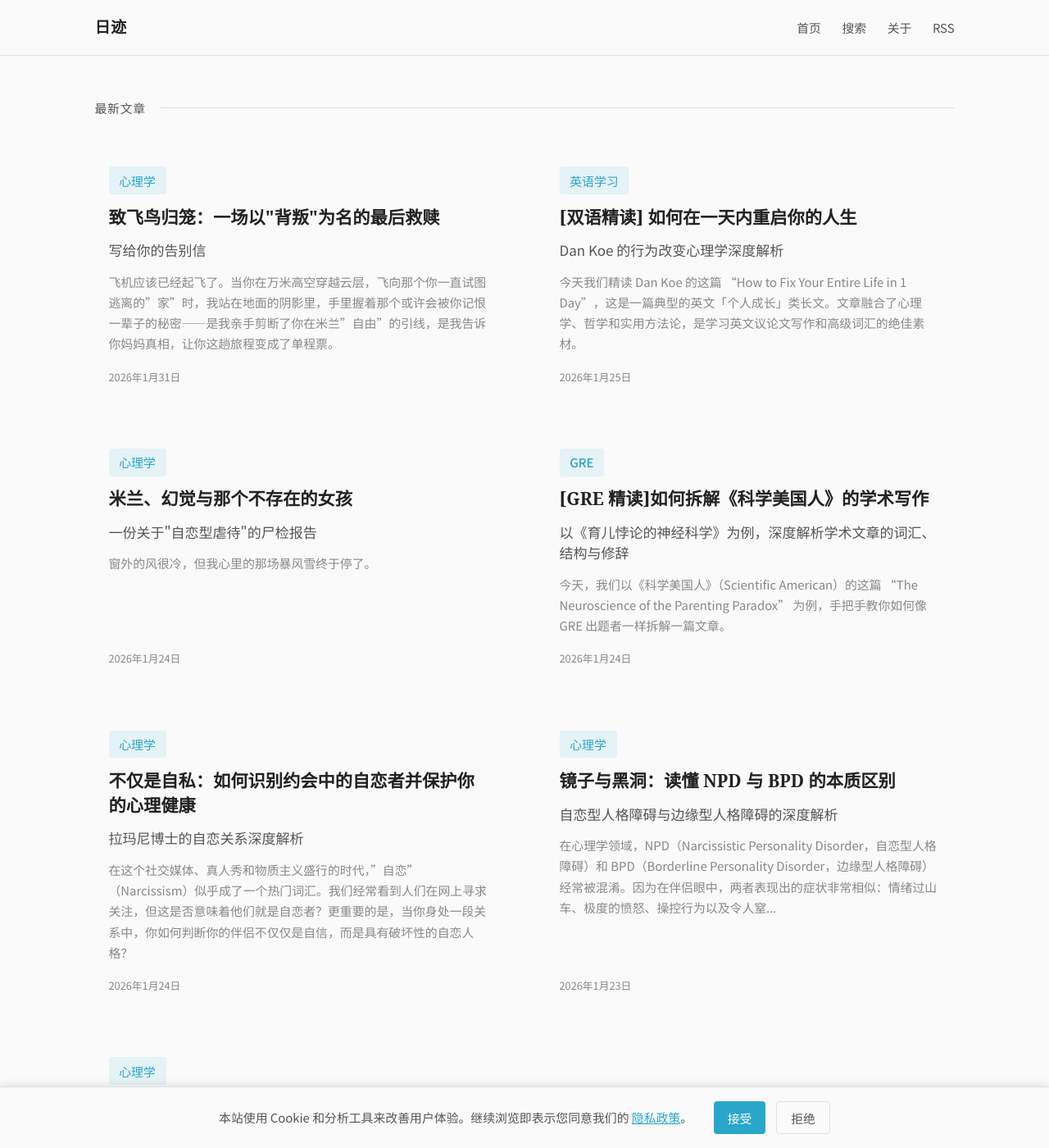
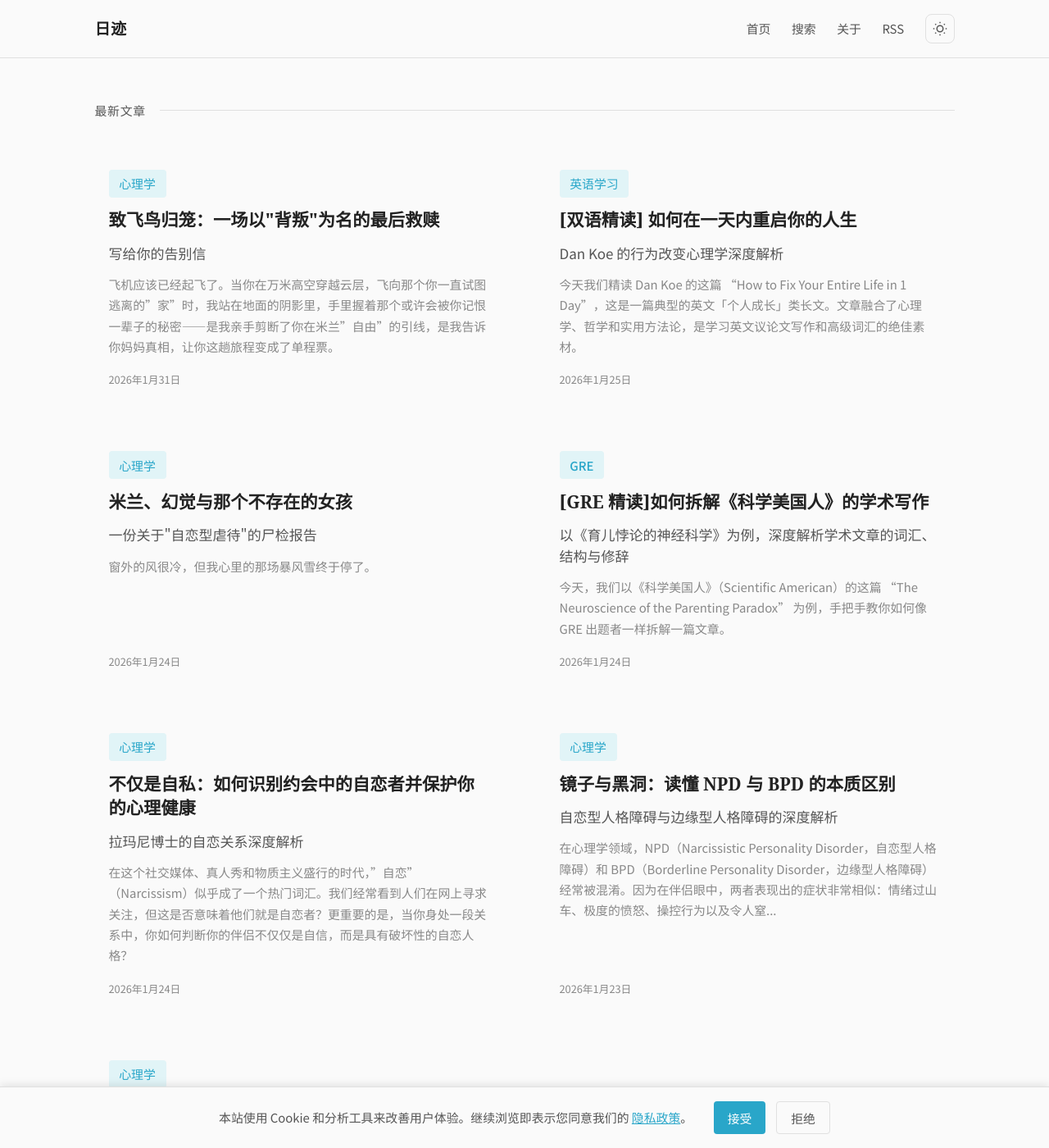
Before and after one commit to magazinesclubnew/magazinesclubnew.github.io, a Jekyll site: the page built from index.md, in a window 1280 px wide and 1400 px high. Shown: the whole window at 82% size. Built offline with Jekyll 4.4.1, drawn with Linux system fonts in a browser that asks for light colours; nearby versions of some CDN libraries; comment, search, counter and statistics services are not loaded.

Commit message:
Add dark mode toggle and improve View Transitions
- Add dark mode toggle button in navigation bar
- Replace CSS media query with Tailwind dark: classes
- Save user theme preference to localStorage
- Auto-detect system preference on first visit
- Remove entrance animations for smoother experience
- Improve View Transition timing and easing

Co-Authored-By: Claude Opus 4.5 <noreply@anthropic.com>

```diff
--- a/_layouts/default.html
+++ b/_layouts/default.html
@@ -29,8 +29,40 @@
   <script src="https://cdn.tailwindcss.com"></script>
   <script>
     tailwind.config = {
-      corePlugins: { preflight: false }
+      darkMode: 'class',
+      corePlugins: { preflight: false },
+      theme: {
+        extend: {
+          colors: {
+            bg: 'var(--color-bg)',
+            surface: 'var(--color-surface)',
+            text: {
+              DEFAULT: 'var(--color-text)',
+              secondary: 'var(--color-text-secondary)',
+              tertiary: 'var(--color-text-tertiary)',
+            },
+            accent: {
+              DEFAULT: 'var(--color-accent)',
+              hover: 'var(--color-accent-hover)',
+            },
+            border: {
+              DEFAULT: 'var(--color-border)',
+              light: 'var(--color-border-light)',
+            },
+          }
+        }
+      }
     }
+  </script>
+  <script>
+    // Dark mode initialization (before page renders to avoid flash)
+    (function() {
+      const saved = localStorage.getItem('theme');
+      const prefersDark = window.matchMedia('(prefers-color-scheme: dark)').matches;
+      if (saved === 'dark' || (!saved && prefersDark)) {
+        document.documentElement.classList.add('dark');
+      }
+    })();
   </script>
 
   <link rel="stylesheet" href="{{ '/assets/css/main.css' | relative_url }}">
@@ -87,6 +119,14 @@
         <a href="{{ '/search' | relative_url }}">搜索</a>
         <a href="{{ '/about' | relative_url }}">关于</a>
         <a href="{{ '/feed.xml' | relative_url }}">RSS</a>
+        <button id="theme-toggle" class="theme-toggle" aria-label="切换深色模式">
+          <svg class="icon-sun" viewBox="0 0 24 24" width="18" height="18" fill="none" stroke="currentColor" stroke-width="2">
+            <circle cx="12" cy="12" r="5"/><path d="M12 1v2M12 21v2M4.22 4.22l1.42 1.42M18.36 18.36l1.42 1.42M1 12h2M21 12h2M4.22 19.78l1.42-1.42M18.36 5.64l1.42-1.42"/>
+          </svg>
+          <svg class="icon-moon" viewBox="0 0 24 24" width="18" height="18" fill="none" stroke="currentColor" stroke-width="2">
+            <path d="M21 12.79A9 9 0 1 1 11.21 3 7 7 0 0 0 21 12.79z"/>
+          </svg>
+        </button>
       </div>
     </nav>
   </header>
@@ -100,5 +140,12 @@
       <p>&copy; {{ site.time | date: '%Y' }} {{ site.author }}</p>
     </div>
   </footer>
+  <script>
+    document.getElementById('theme-toggle').addEventListener('click', function() {
+      const html = document.documentElement;
+      const isDark = html.classList.toggle('dark');
+      localStorage.setItem('theme', isDark ? 'dark' : 'light');
+    });
+  </script>
 </body>
 </html>
--- a/_layouts/home.html
+++ b/_layouts/home.html
@@ -13,7 +13,7 @@ layout: default
       <article class="card">
         <a href="{{ post.url | relative_url }}" class="card-link">
           {% if post.tags.size > 0 %}
-          <span class="card-tag">{{ post.tags | first }}</span>
+          <span class="card-tag bg-cyan-500/10 dark:bg-cyan-400/15">{{ post.tags | first }}</span>
           {% endif %}
           <h2 class="card-title" style="view-transition-name: post-title-{{ post.url | slugify }};">{{ post.title }}</h2>
           {% if post.subtitle %}
--- a/_layouts/post.html
+++ b/_layouts/post.html
@@ -14,7 +14,7 @@ layout: default
     {% if page.tags.size > 0 %}
     <div class="article-tags">
       {% for tag in page.tags %}
-      <a href="{{ '/tags/' | append: tag | append: '/' | relative_url }}" class="tag">{{ tag }}</a>
+      <a href="{{ '/tags/' | append: tag | append: '/' | relative_url }}" class="tag bg-cyan-500/10 dark:bg-cyan-400/15 hover:bg-cyan-500/20 dark:hover:bg-cyan-400/25">{{ tag }}</a>
       {% endfor %}
     </div>
     {% endif %}
--- a/assets/css/main.css
+++ b/assets/css/main.css
@@ -46,8 +46,7 @@
 }
 
 /* Dark mode */
-@media (prefers-color-scheme: dark) {
-  :root {
+.dark {
   --color-bg: #0d0d0d;
   --color-surface: #1a1a1a;
   --color-text: #e8e8e8;
@@ -58,7 +57,6 @@
   --color-border: #2a2a2a;
   --color-border-light: #1f1f1f;
   --color-code-bg: #1a1a1a;
-  }
 }
 
 /* ============================================
@@ -197,6 +195,7 @@ body {
 
 .nav-links {
   display: flex;
+  align-items: center;
   gap: var(--space-6);
 }
 
@@ -209,6 +208,42 @@ body {
 
 .nav-links a:hover {
   color: var(--color-accent);
+}
+
+/* Theme Toggle Button */
+.theme-toggle {
+  display: flex;
+  align-items: center;
+  justify-content: center;
+  width: 36px;
+  height: 36px;
+  background: transparent;
+  border: 1px solid var(--color-border);
+  border-radius: 8px;
+  cursor: pointer;
+  color: var(--color-text-secondary);
+  transition: all 0.2s;
+}
+
+.theme-toggle:hover {
+  border-color: var(--color-accent);
+  color: var(--color-accent);
+}
+
+.theme-toggle .icon-sun {
+  display: block;
+}
+
+.theme-toggle .icon-moon {
+  display: none;
+}
+
+.dark .theme-toggle .icon-sun {
+  display: none;
+}
+
+.dark .theme-toggle .icon-moon {
+  display: block;
 }
 
 /* ============================================
@@ -297,11 +332,6 @@ body {
   margin-bottom: var(--space-3);
 }
 
-@media (prefers-color-scheme: dark) {
-  .card-tag {
-    background: rgba(61, 189, 224, 0.15);
-  }
-}
 
 .card-title {
   font-family: 'Noto Serif SC', 'Noto Serif', Georgia, serif;
@@ -423,16 +453,6 @@ body {
   color: var(--color-accent-hover);
 }
 
-@media (prefers-color-scheme: dark) {
-  .tag {
-    background: rgba(61, 189, 224, 0.15);
-    color: var(--color-accent);
-  }
-
-  .tag:hover {
-    background: rgba(61, 189, 224, 0.25);
-  }
-}
 
 /* ============================================
    Tag Page
@@ -780,13 +800,11 @@ body {
 .highlight .mi, .highlight .mf { color: #005cc5; }
 .highlight .o, .highlight .p { color: var(--color-text); }
 
-@media (prefers-color-scheme: dark) {
-  .highlight .c, .highlight .c1, .highlight .cm { color: #6a737d; }
-  .highlight .k, .highlight .kd, .highlight .kn { color: #ff7b72; }
-  .highlight .s, .highlight .s1, .highlight .s2 { color: #a5d6ff; }
-  .highlight .n, .highlight .nf, .highlight .nc { color: #d2a8ff; }
-  .highlight .mi, .highlight .mf { color: #79c0ff; }
-}
+.dark .highlight .c, .dark .highlight .c1, .dark .highlight .cm { color: #6a737d; }
+.dark .highlight .k, .dark .highlight .kd, .dark .highlight .kn { color: #ff7b72; }
+.dark .highlight .s, .dark .highlight .s1, .dark .highlight .s2 { color: #a5d6ff; }
+.dark .highlight .n, .dark .highlight .nf, .dark .highlight .nc { color: #d2a8ff; }
+.dark .highlight .mi, .dark .highlight .mf { color: #79c0ff; }
 
 /* ============================================
    404 Error Page
```
Lines whose indentation alone changed are shown as unchanged.
